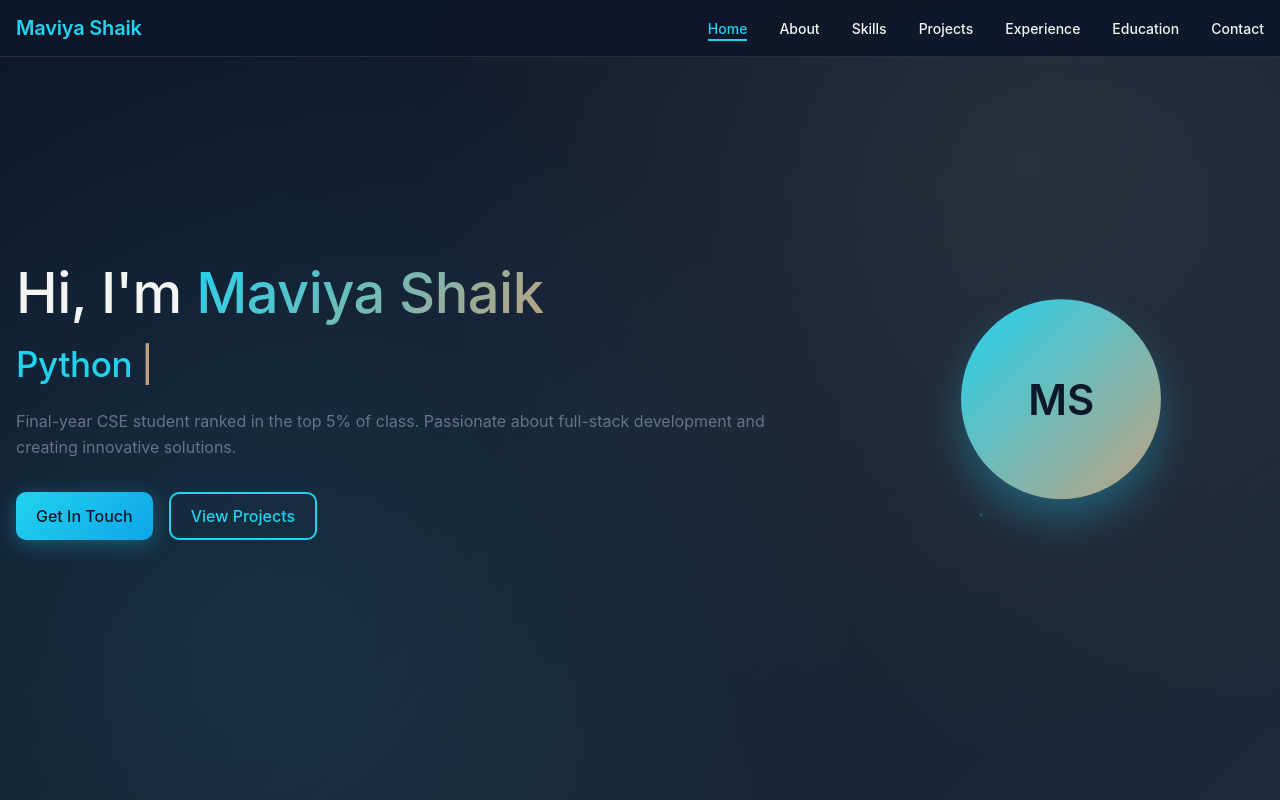
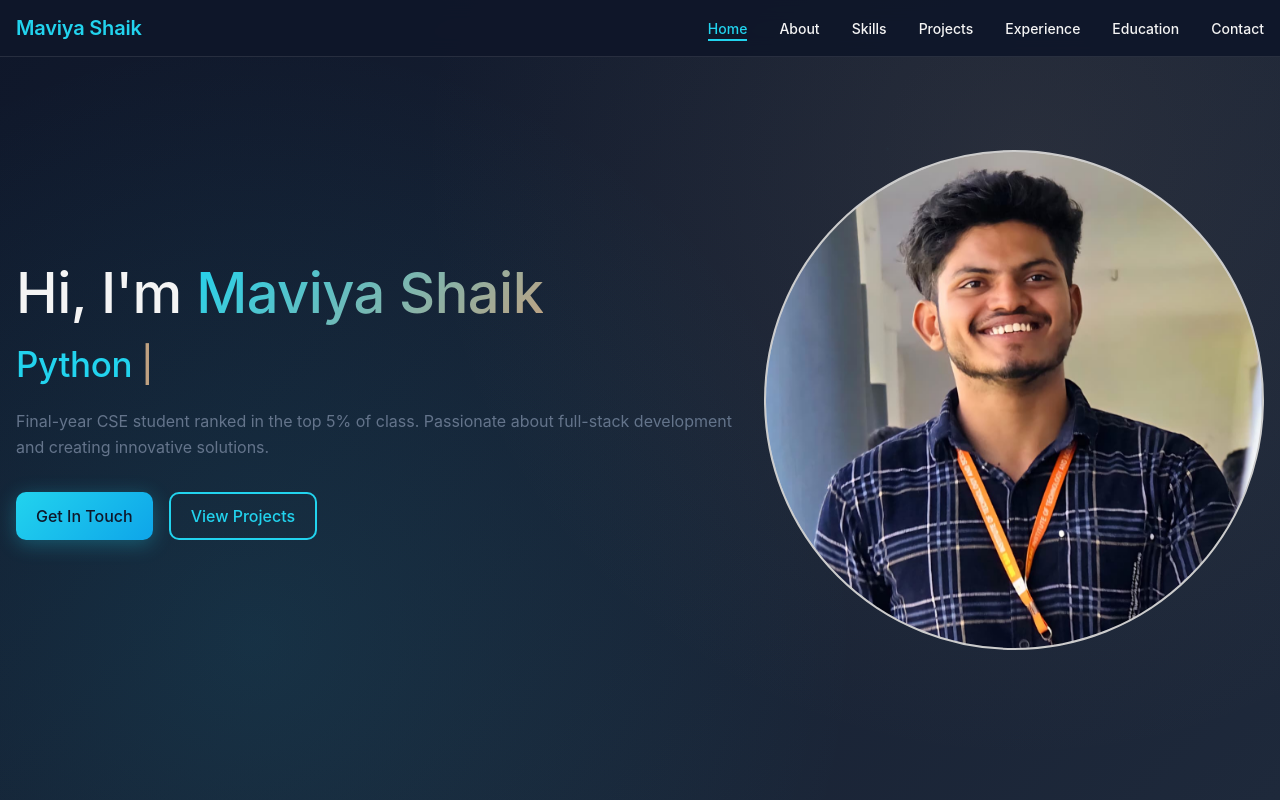
Before and after one commit to shaikmaviya/Portfolio, a plain HTML site: page index.html in a window 1280 px wide. Shown: the top 800 px of the page. Drawn offline with Linux system fonts and the light colour scheme; a web font is replaced by a local one.

Commit message:
index.html

```diff
--- a/index.html
+++ b/index.html
@@ -6,6 +6,40 @@
     <title>Maviya Shaik - Python Developer</title>
     <link rel="stylesheet" href="style.css">
 </head>
+<style>.hero-avatar {
+    position: relative;
+    width: 500px;
+    height: 500px;
+    border-radius: 50%;
+    overflow: hidden;
+    border: 2px solid #ccc; /* optional border */
+    background-color: #f0f0f0; /* placeholder background */
+    display: flex;
+    align-items: center;
+    justify-content: center;
+}
+
+.avatar-image {
+    width: 100%;
+    height: 100%;
+    object-fit: cover;
+    display: block;
+}
+
+.avatar-placeholder {
+    position: absolute;
+    font-weight: bold;
+    font-size: 24px;
+    color: #555;
+    display: none; /* hide by default */
+}
+
+/* Show placeholder if image fails to load */
+.hero-avatar img:not([src]) + .avatar-placeholder,
+.hero-avatar img[src=""] + .avatar-placeholder {
+    display: flex;
+}
+</style>
 <body>
     <!-- Navigation -->
     <nav class="navbar">
@@ -47,7 +81,7 @@
                 </div>
                 <div class="hero-visual">
                     <div class="hero-avatar">
-                        <div class="avatar-placeholder">MS</div>
+                        <img src="mavi.jpg" alt="User Avatar" class="avatar-image">
                     </div>
                 </div>
             </div>
```
